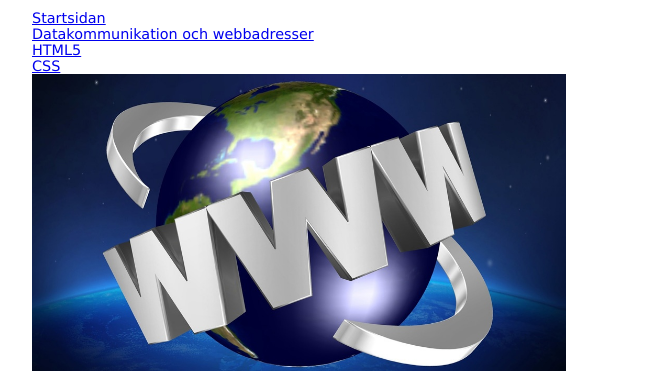
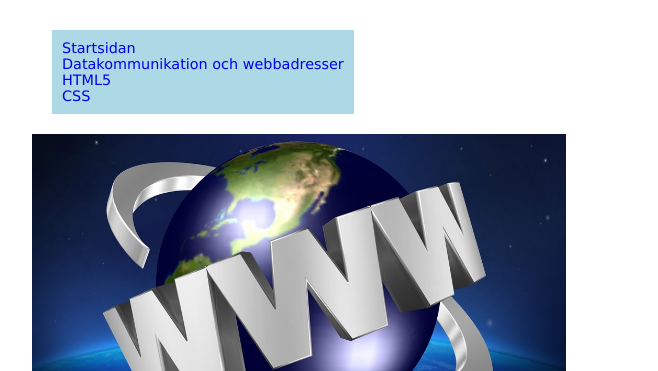
Before and after one commit to dannelara/U1, a plain HTML site: page Sida2.html in a window 1280 px wide. Shown: the top 371 px of the page, without its empty margins (308-966 px from the left). Drawn offline with Linux system fonts and the light colour scheme.

Commit message:
lagt till extra css

```diff
--- a/Sida2.html
+++ b/Sida2.html
@@ -7,8 +7,8 @@
     <link rel="stylesheet" href="css/style.css">
 </head>
 
-<body>
-    <nav class="länkar">
+<body >
+    <nav class="länkar" id="länkarsida1">
 
          <li> <a href='index.html'>Startsidan</a></li>
          <li> <a href='sida2.html'>Datakommunikation och webbadresser</a></li>
--- a/css/style.css
+++ b/css/style.css
@@ -8,13 +8,27 @@ body {
     margin: 0 auto;
     padding: 10px;
     font-family: Verdana, Geneva, Tahoma, sans-serif;
+
 }
+/*
+#bild1{
+    background-image: url(../img/imageproxy.jpg);
+}
+*/
+.länkar {
+    color: black;
+    margin: 20px;
+    list-style: none;
+    padding: 10px;
+    background-color: lightblue;
+    display:inline-block;
 
-.länkar{
-    margin: 0;
-    list-style: none;
-   padding: 0%;
+}
+a:hover, a:visited, a:link, a:active {
 
+    text-decoration: none!important;
+    -webkit-box-shadow: none!important;
+    box-shadow: none!important;
 }
 
 ul{
@@ -39,11 +53,6 @@ h2, h3, h4 {
 
 img{
     max-width: 100%;
-}
-img{
     max-height: 300px;
-}
-
-img{
     text-align: center;
 }
```
Also changed, not shown: index.html (+1 -1 lines).
